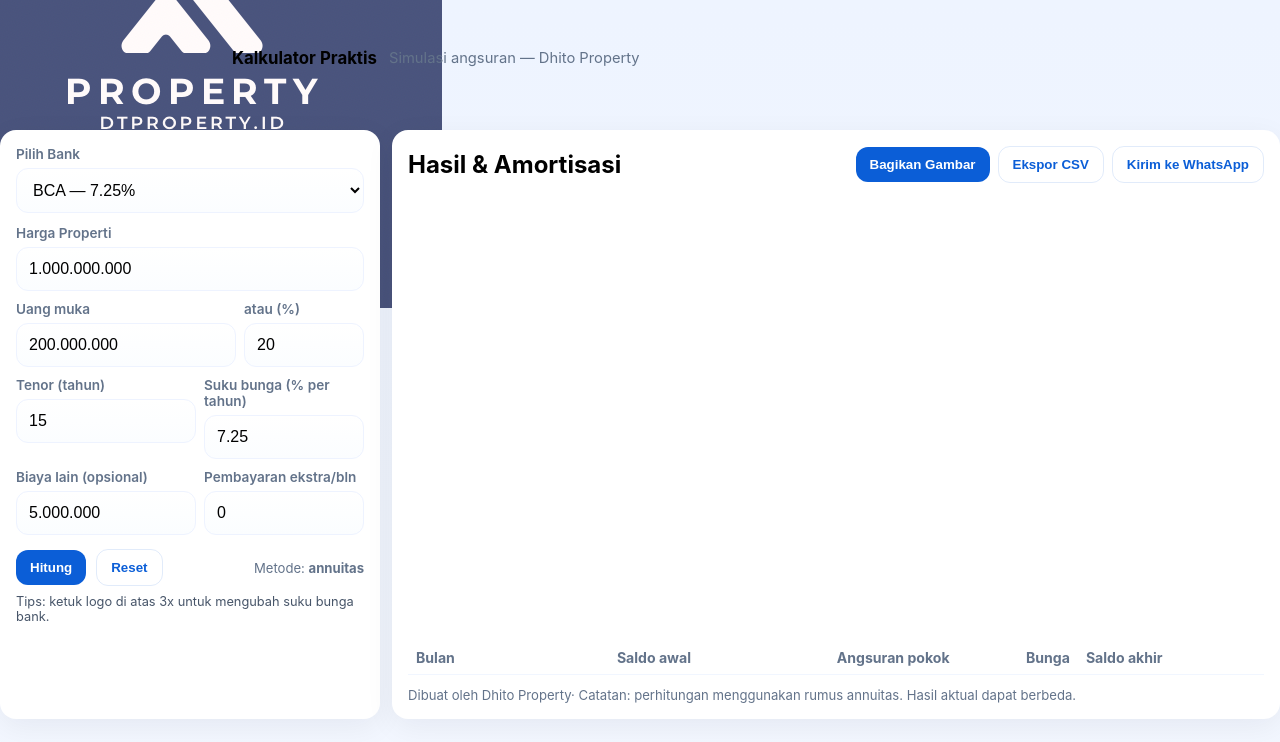
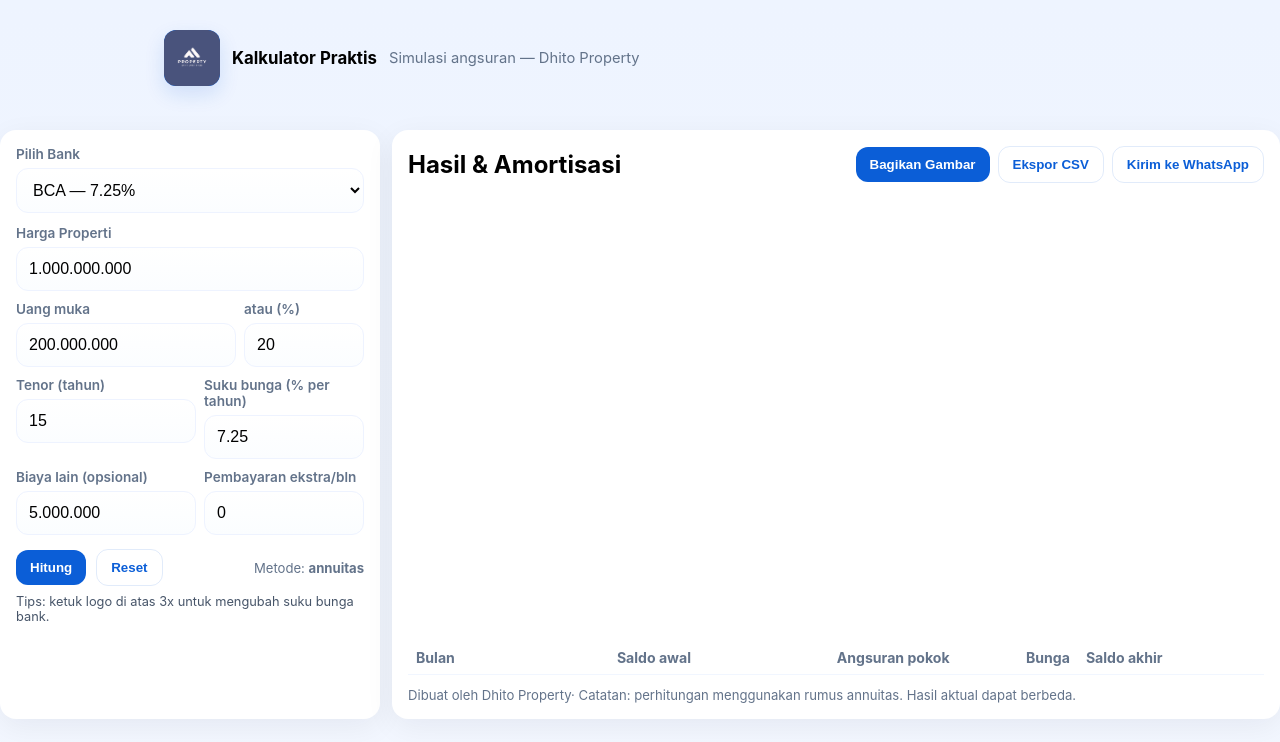
Before and after one commit to dhitoid/Kalkulator-KPR-Dhito, a plain HTML site: page index.html in a window 1280 px wide. Drawn offline with nearby package versions, Linux system fonts and the light colour scheme.

Commit message:
index.html

```diff
--- a/index.html
+++ b/index.html
@@ -47,6 +47,21 @@
     .bank-row{display:flex;gap:8px;align-items:center;margin-bottom:8px}
     .bank-row input{flex:1}
     .help { font-size:0.8rem; color:#475569; margin-top:8px; }
+    .app-icon {
+  background: var(--accent);
+  overflow: hidden;
+  display: flex;
+  align-items: center;
+  justify-content: center;
+}
+
+.app-icon img {
+  width: 100%;
+  height: 100%;
+  object-fit: contain;
+  border-radius: 12px;
+}
+
     /* small screens */
     @media(max-width:420px){ .app-icon{width:48px;height:48px;font-size:22px} .wrap{padding:12px} }
     /* Responsive improvements */
```
